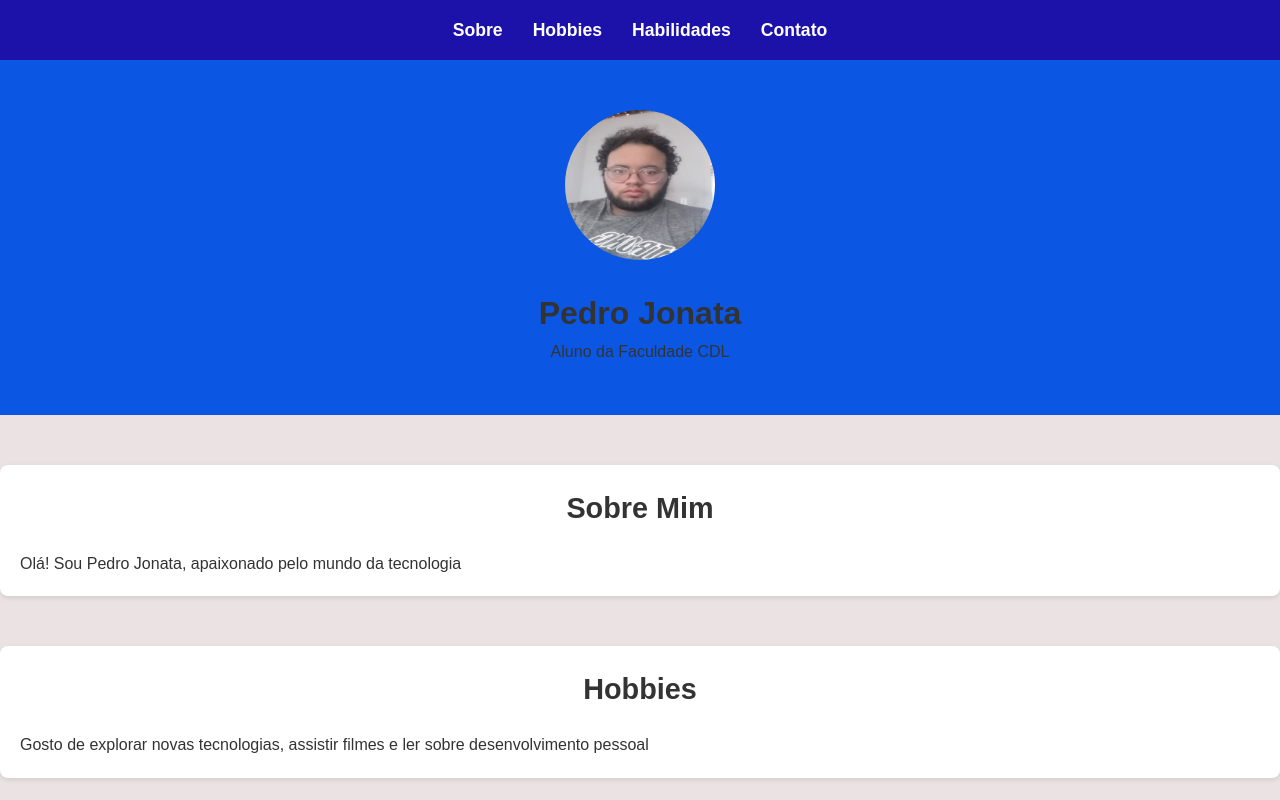
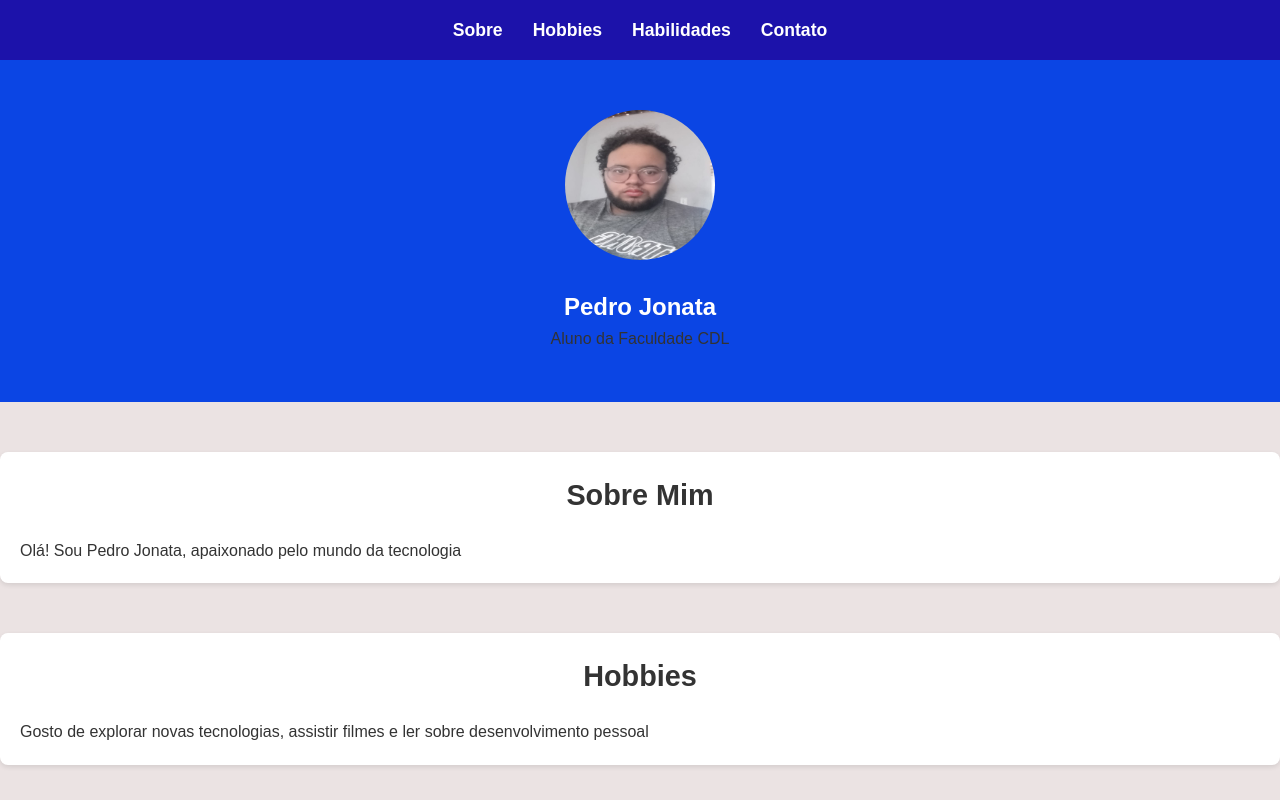
Before and after one commit to jonatapedro/Homepage, a plain HTML site: page index.html in a window 1280 px wide. Shown: the top 800 px of the page. Drawn offline with Linux system fonts and the light colour scheme.

Commit message:
Update style.css

```diff
--- a/style.css
+++ b/style.css
@@ -53,7 +53,7 @@ nav ul li a:hover {
 #apresentacao {
   text-align: center; /* Centraliza o conteúdo */
   padding: 50px 0; /* Espaço acima e abaixo */
-  background-color: #0b57e4; /* Fundo laranja */
+  background-color: #0b45e4; /* Fundo laranja */
 }
 
 .foto-perfil {
@@ -64,9 +64,9 @@ nav ul li a:hover {
   transition: transform 0.3s ease; /* Efeito suave de zoom */
 }
 
-#apresentacao h1 {
-  font-size: 2rem; /* Tamanho do nome */
-  color: #333; /* Cor do texto */
+#apresentacao h1,
+#apresentacao h3 {
+  color: #ffffff;
 }
 
 #apresentacao:hover .foto-perfil {
```
